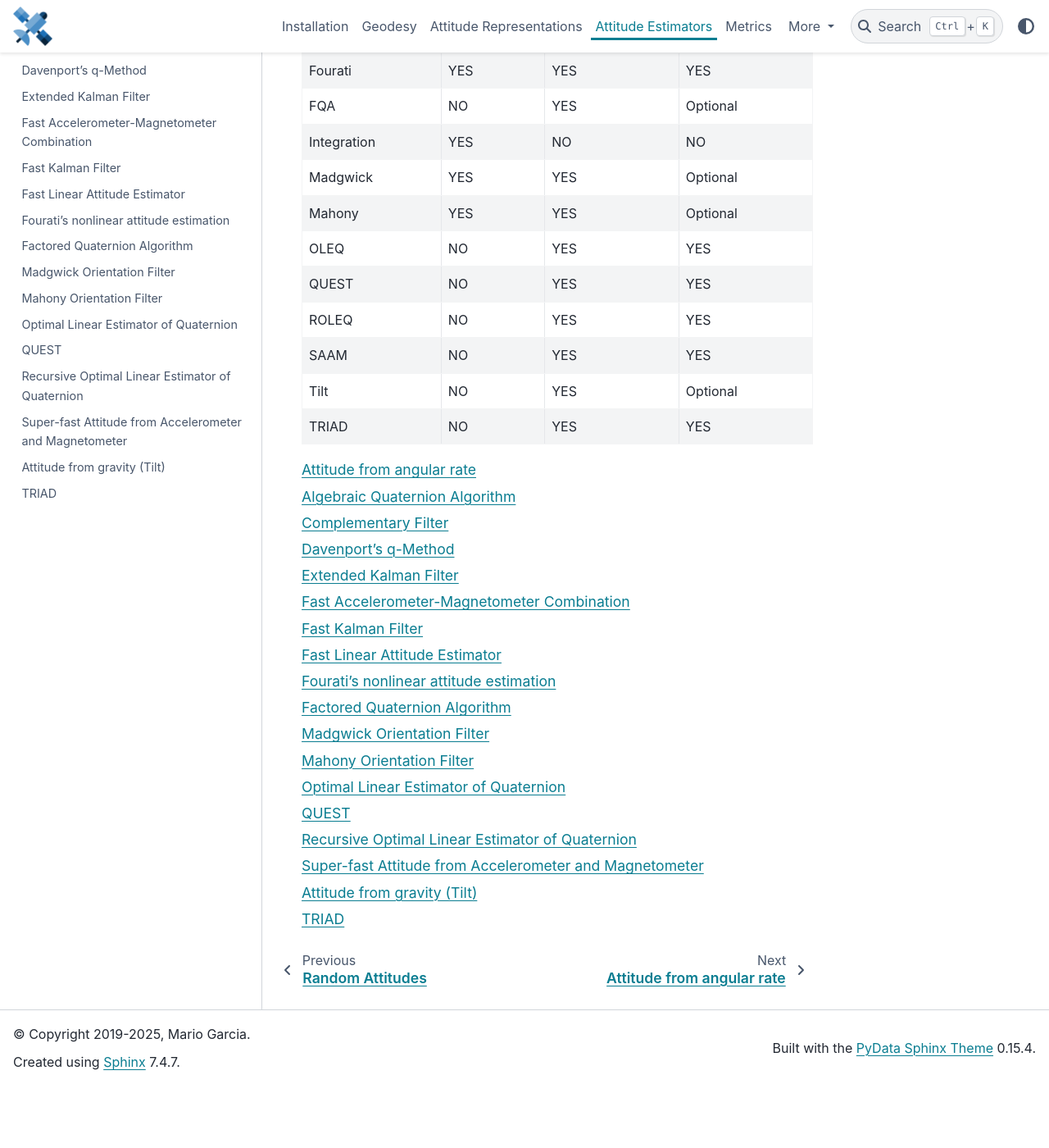
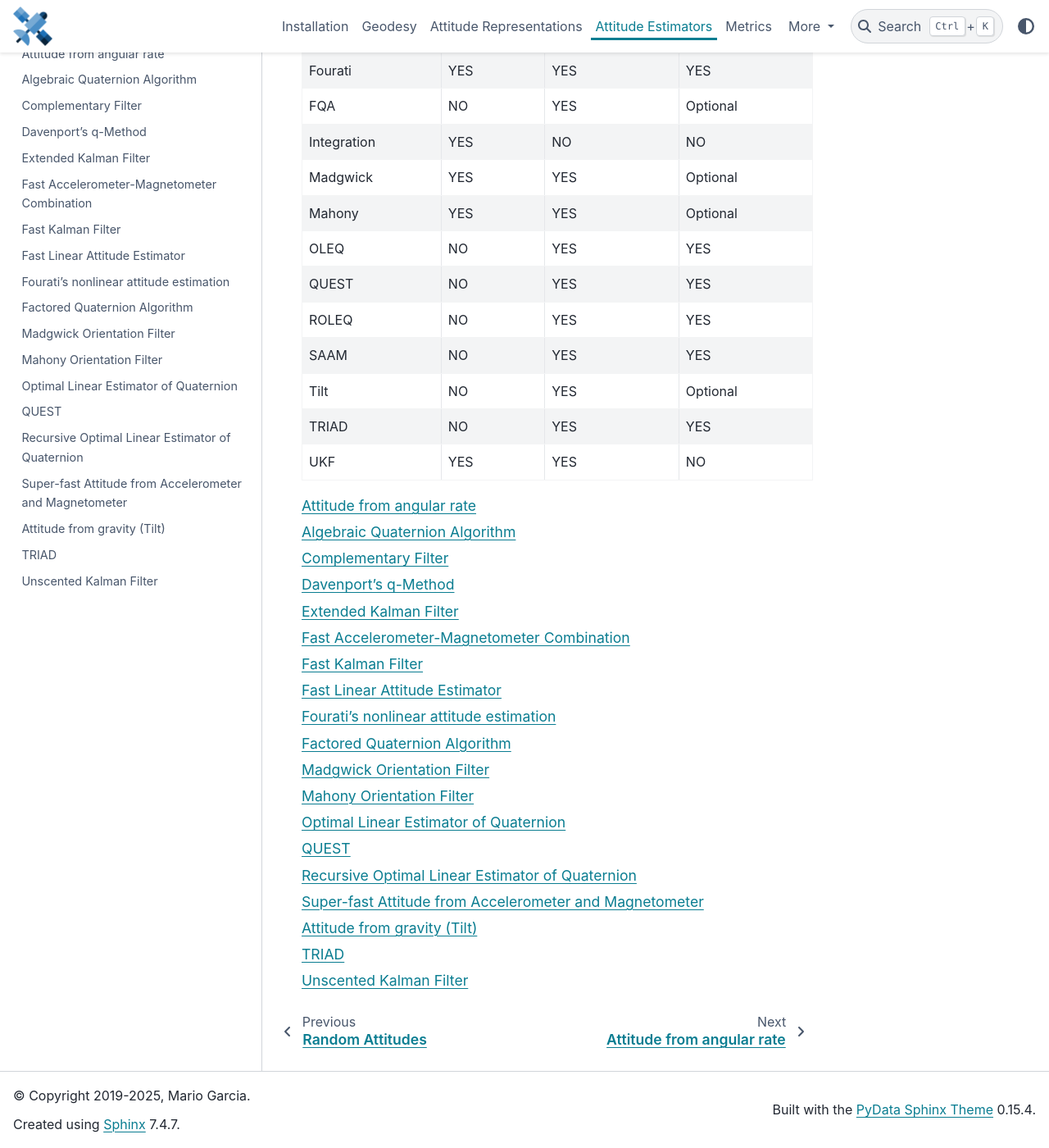
Before and after one commit to Mayitzin/ahrs, a Sphinx documentation site: the page built from docs/source/filters.rst, in a window 1280 px wide and 1400 px high, scrolled down 1598 px. Shown: the whole window at 82% size. Built offline with Sphinx 7.4.7 and the PyData theme 0.15.4, drawn with Linux system fonts in a browser that asks for light colours; before the commit the page ends 2922 px from its top, so only the background shows below that.

Commit message:
Add documentation page of UKF.

```diff
--- a/docs/source/filters.rst
+++ b/docs/source/filters.rst
@@ -72,6 +72,7 @@ ROLEQ          NO         YES            YES
 SAAM           NO         YES            YES
 Tilt           NO         YES            Optional
 TRIAD          NO         YES            YES
+UKF            YES        YES            NO
 =============  =========  =============  ============
 
 .. toctree::
@@ -95,3 +96,4 @@ TRIAD          NO         YES            YES
    filters/saam
    filters/tilt
    filters/triad
+   filters/ukf
--- /dev/null
+++ b/docs/source/filters/ukf.rst
@@ -0,0 +1,5 @@
+Unscented Kalman Filter
+=======================
+
+.. automodule:: ahrs.filters.ukf
+   :members:
```
